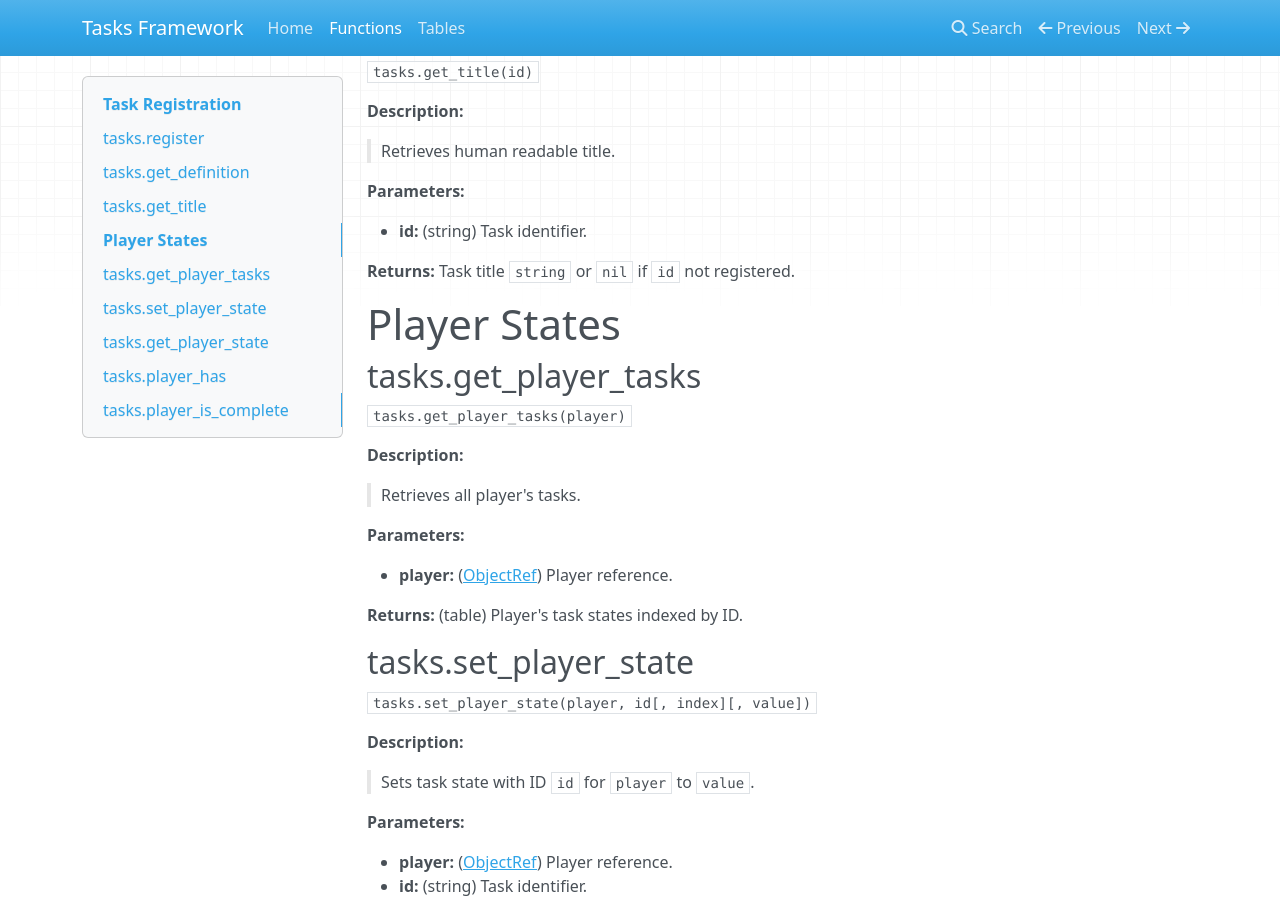
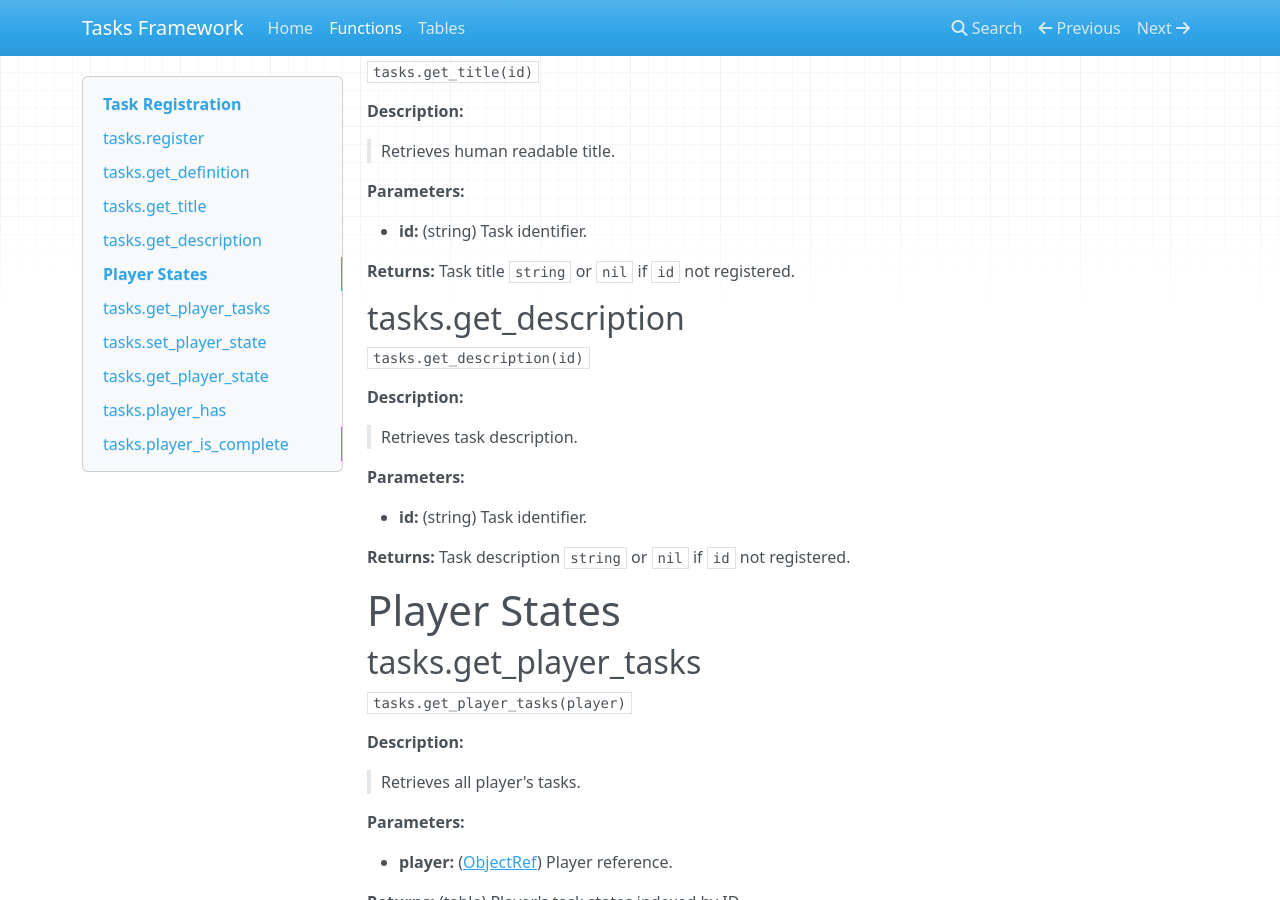
Before and after one commit to AntumMT/mod-tasks, an MkDocs documentation site: the page built from docs/md/functions.md, in a window 1280 px wide and 900 px high, scrolled down 679 px. Built offline with MkDocs 1.6.1, drawn with Linux system fonts in a browser that asks for light colours; nearby versions of some CDN libraries.

Commit message:
Add TaskDef.description field

```diff
--- a/docs/md/functions.md
+++ b/docs/md/functions.md
@@ -43,6 +43,21 @@ __Parameters:__
 - __id:__ (string) Task identifier.
 
 __Returns:__ Task title `string` or `nil` if `id` not registered.
+
+
+## tasks.get_description
+
+`tasks.get_description(id)`
+
+__Description:__
+
+> Retrieves task description.
+
+__Parameters:__
+
+- __id:__ (string) Task identifier.
+
+__Returns:__ Task description `string` or `nil` if `id` not registered.
 
 
 # Player States
```
Also changed, not shown: docs/md/tables.md (+1 -0 lines), 1 other file.
